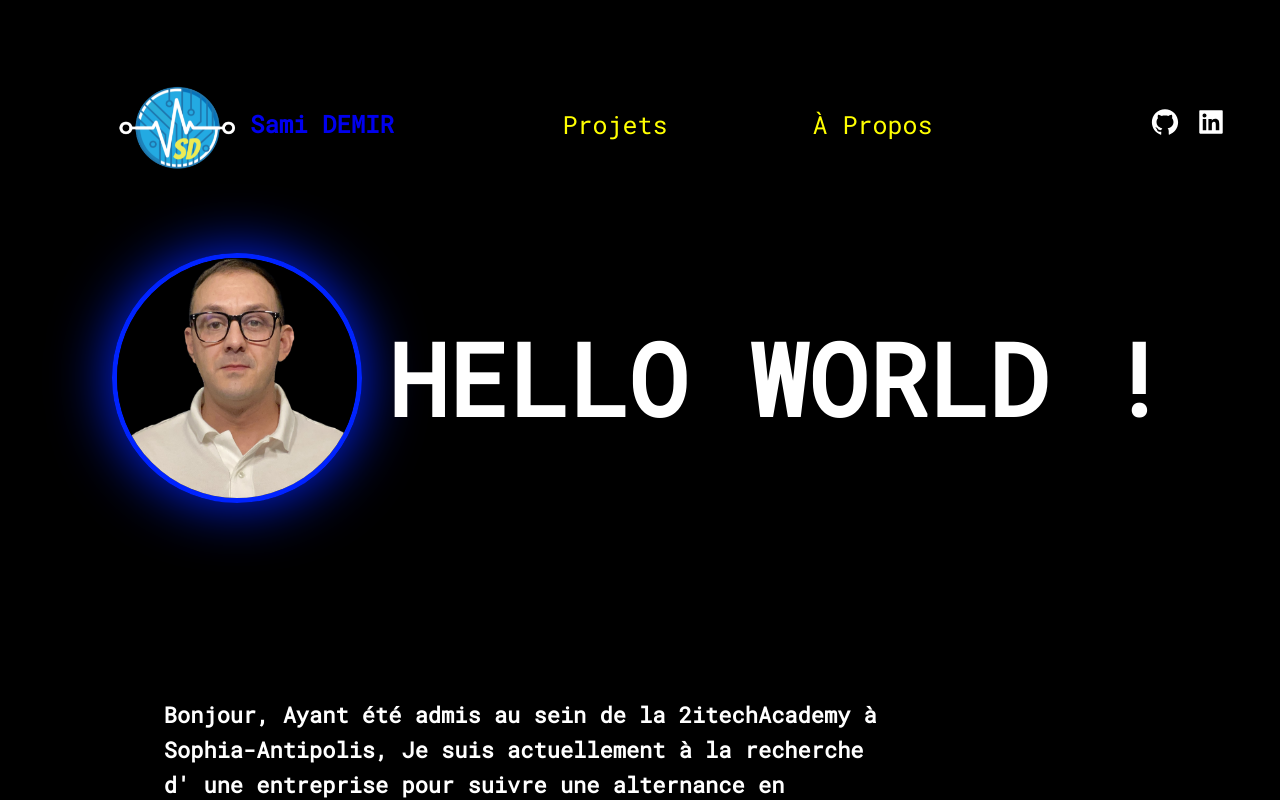
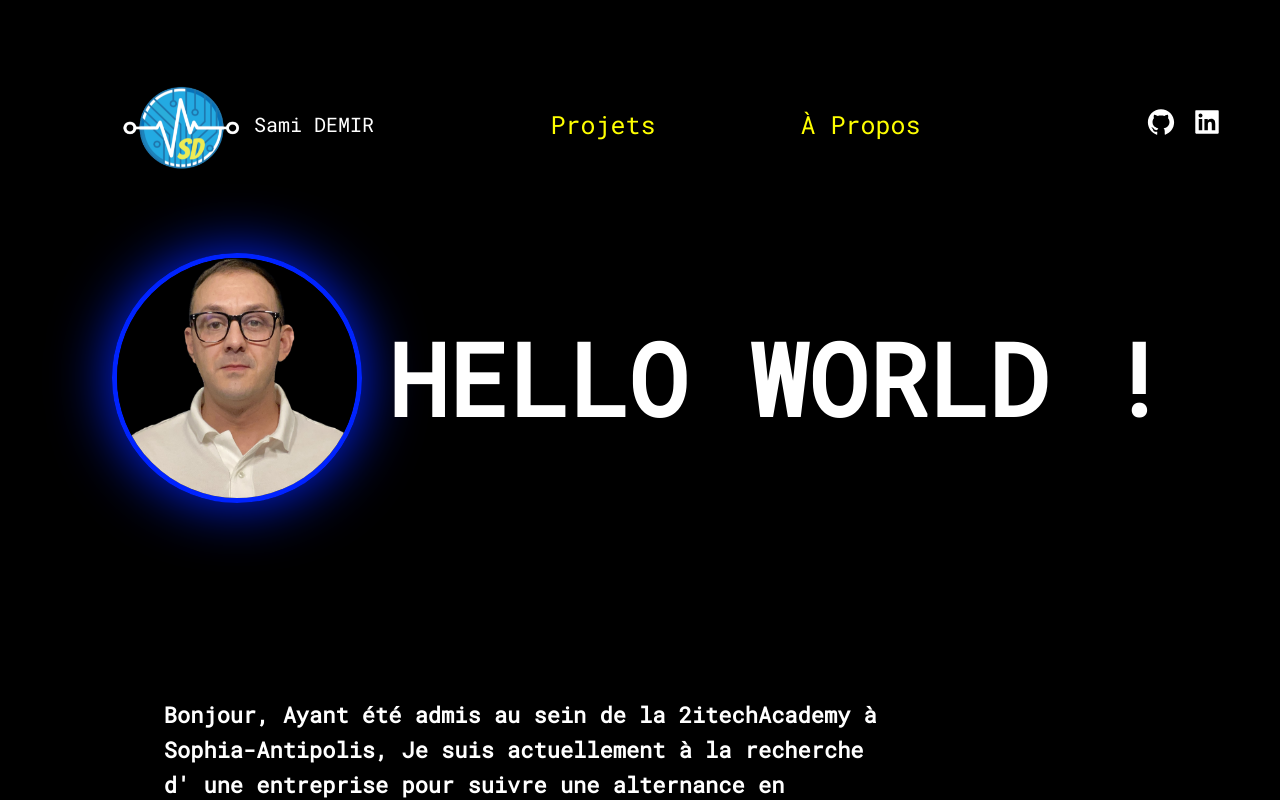
Before and after one commit to 159SAMSPAROW/Portfolio_v3, a React (Vite) app: page / in a window 1280 px wide. Shown: the top 800 px of the page. Built offline with nearby package versions, Linux system fonts and the light colour scheme.

Commit message:
restyle badge link

```diff
--- a/src/components/Header.jsx
+++ b/src/components/Header.jsx
@@ -56,7 +56,7 @@
       <SectionHeading>
         <Div1>
           <Logo src="/images/logo_sd_sticker.png" />
-          <Name class="badge-base LI-profile-badge" data-locale="fr_FR" data-size="medium" data-theme="dark" data-type="VERTICAL" data-vanity="sami-demir-b55a30140" data-version="v1"><a class="badge-base__link LI-simple-link" href="https://fr.linkedin.com/in/sami-demir-b55a30140?trk=profile-badge">Sami DEMIR</a></Name>
+          <Name class="badge-base LI-profile-badge" data-locale="fr_FR" data-size="medium" data-theme="dark" data-type="VERTICAL" data-vanity="sami-demir-b55a30140" data-version="v1"><a class="badge-base__link LI-simple-link" href="https://fr.linkedin.com/in/sami-demir-b55a30140?trk=profile-badge" target="blank">Sami DEMIR</a></Name>
         </Div1>
         <Div2>
           <HeadingLink>
--- a/src/style/header.js
+++ b/src/style/header.js
@@ -54,8 +54,12 @@
   }
 `;
 
-export const Name = styled.h1`
-  color: #ffffff;
+export const Name = styled.a`
+
+  & a {
+    font-size: 2rem;
+    color: #ffffff;
+  }
 `;
 
 export const Logo = styled.img`
```
